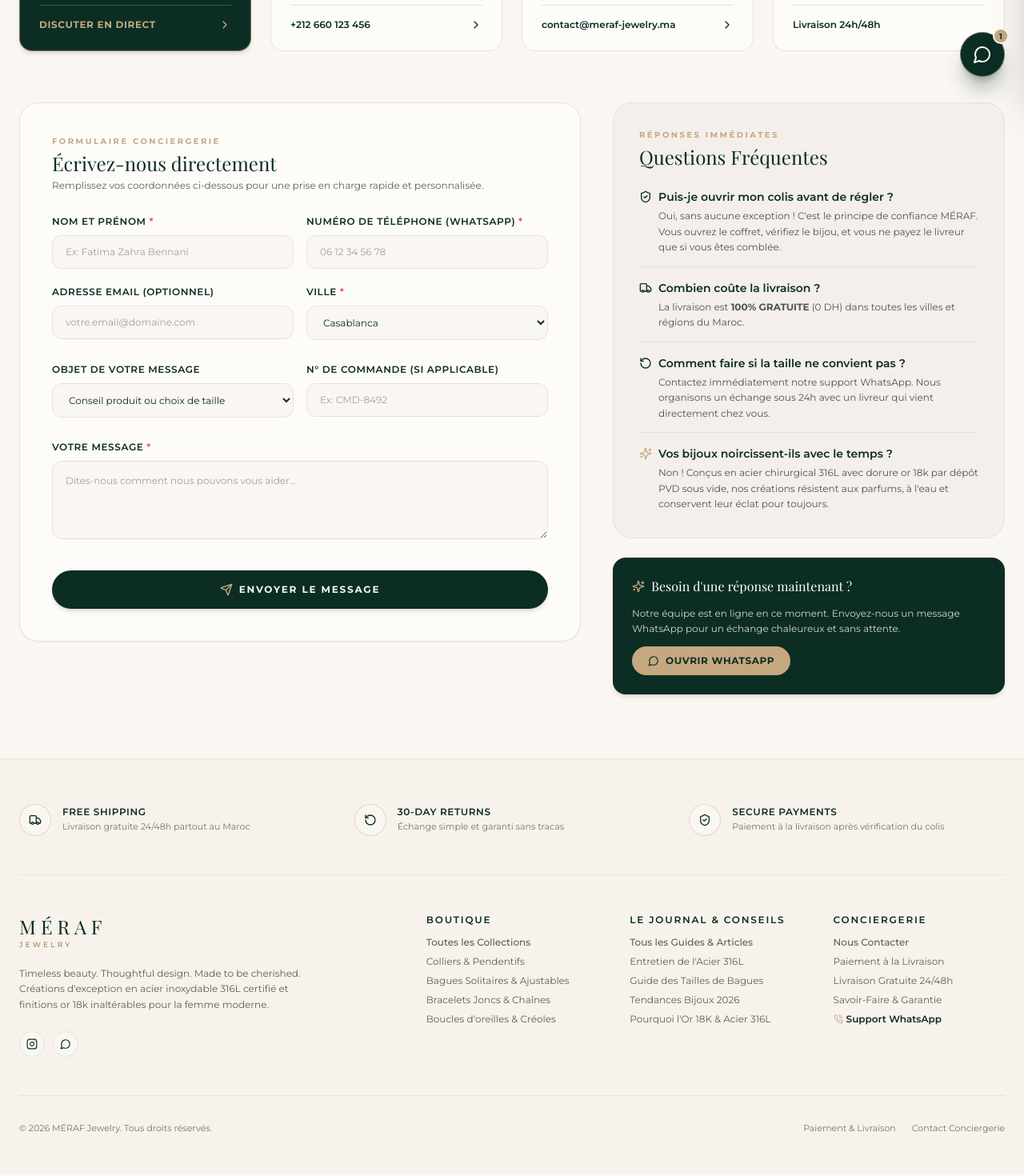
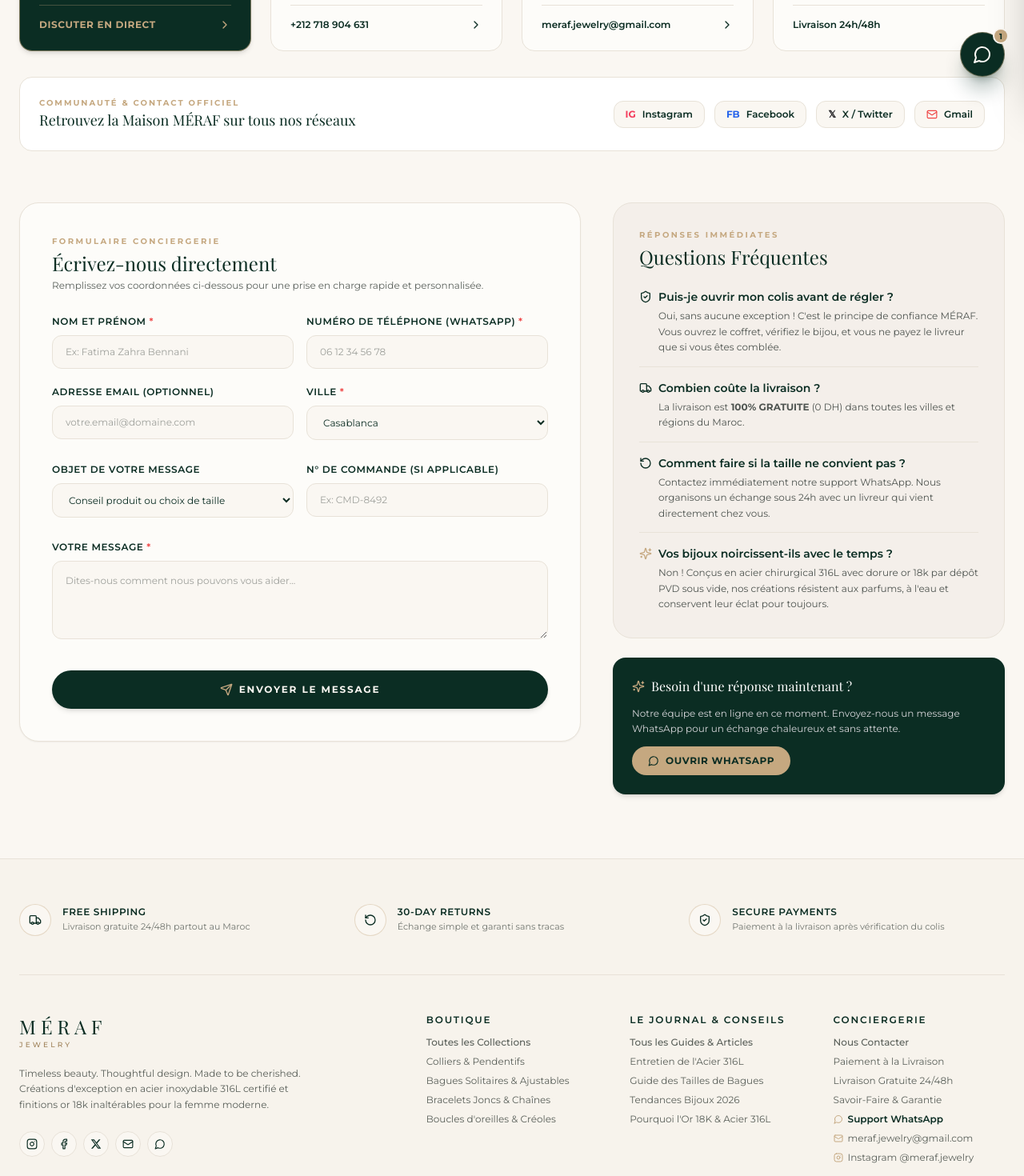
Before and after one commit to BenTaleb-Mehdi/cod-manager, a Next.js app in the folder frontend/: page /contact in a window 1280 px wide. Shown: the part 680-2150 px from the top of the page at 80% size. Built offline with nearby package versions, Linux system fonts and the light colour scheme.

Commit message:
feat: add storefront data helpers and core pages including contact, checkout success, and order forms

```diff
--- a/frontend/src/app/contact/page.tsx
+++ b/frontend/src/app/contact/page.tsx
@@ -12,7 +12,7 @@
   Sparkles,
   RotateCcw,
 } from "lucide-react";
-import { BRAND_PHONE_WHATSAPP } from "@/lib/storefront-data";
+import { BRAND_PHONE_WHATSAPP, BRAND_SOCIALS, BRAND_GMAIL } from "@/lib/storefront-data";
 import { ContactForm } from "@/components/storefront/contact-form";
 
 export const metadata = {
@@ -129,7 +129,7 @@
 
           {/* 2. Phone Call */}
           <a
-            href="tel:+212660123456"
+            href={`tel:+${BRAND_PHONE_WHATSAPP}`}
             className="group rounded-2xl border border-[#E8E2D8] bg-[#FDFCF9] p-6 shadow-xs hover:shadow-lg hover:border-[#C5A880] hover:-translate-y-1 transition-all duration-300 flex flex-col justify-between"
           >
             <div className="space-y-3">
@@ -147,14 +147,14 @@
               </div>
             </div>
             <div className="pt-4 mt-2 border-t border-[#E8E2D8] text-xs font-semibold text-[#0B2D23] group-hover:text-[#9F8259] flex items-center justify-between">
-              <span>+212 660 123 456</span>
+              <span>+212 718 904 631</span>
               <ChevronRight className="h-4 w-4" />
             </div>
           </a>
 
-          {/* 3. Email Support */}
+          {/* 3. Email & Gmail Support */}
           <a
-            href="mailto:contact@meraf-jewelry.ma"
+            href={BRAND_SOCIALS.gmail}
             className="group rounded-2xl border border-[#E8E2D8] bg-[#FDFCF9] p-6 shadow-xs hover:shadow-lg hover:border-[#C5A880] hover:-translate-y-1 transition-all duration-300 flex flex-col justify-between"
           >
             <div className="space-y-3">
@@ -163,15 +163,15 @@
               </div>
               <div>
                 <h3 className="font-serif text-lg font-normal text-[#0B2D23]">
-                  Service Électronique
+                  Service Gmail / Email
                 </h3>
                 <p className="text-xs text-[#18221D]/70 mt-1">
-                  Pour vos questions administratives et partenariats.
+                  Pour vos questions, partenariats et commandes spéciales.
                 </p>
               </div>
             </div>
             <div className="pt-4 mt-2 border-t border-[#E8E2D8] text-xs font-semibold text-[#0B2D23] group-hover:text-[#9F8259] flex items-center justify-between">
-              <span>contact@meraf-jewelry.ma</span>
+              <span>{BRAND_GMAIL}</span>
               <ChevronRight className="h-4 w-4" />
             </div>
           </a>
@@ -194,6 +194,57 @@
             </div>
             <div className="pt-4 mt-2 border-t border-[#E8E2D8] text-xs font-semibold text-[#0B2D23]">
               <span>Livraison 24h/48h</span>
+            </div>
+          </div>
+        </div>
+
+        {/* Canaux Officiels & Réseaux Sociaux MÉRAF */}
+        <div className="mt-8 rounded-2xl border border-[#E8E2D8] bg-white p-5 sm:p-6 shadow-xs">
+          <div className="flex flex-col sm:flex-row items-start sm:items-center justify-between gap-4">
+            <div>
+              <span className="text-[10px] font-bold tracking-[0.2em] text-[#C5A880] uppercase block">
+                COMMUNAUTÉ & CONTACT OFFICIEL
+              </span>
+              <h3 className="font-serif text-base sm:text-lg text-[#0B2D23]">
+                Retrouvez la Maison MÉRAF sur tous nos réseaux
+              </h3>
+            </div>
+
+            <div className="flex items-center gap-3 flex-wrap">
+              <a
+                href={BRAND_SOCIALS.instagram}
+                target="_blank"
+                rel="noopener noreferrer"
+                className="flex items-center gap-2 rounded-xl border border-[#E8E2D8] bg-[#FAF7F2] hover:bg-white hover:border-[#0B2D23] px-3.5 py-2 text-xs font-semibold text-[#0B2D23] transition-all shadow-2xs"
+              >
+                <span className="text-rose-500 font-bold">IG</span>
+                <span>Instagram</span>
+              </a>
+              <a
+                href={BRAND_SOCIALS.facebook}
+                target="_blank"
+                rel="noopener noreferrer"
+                className="flex items-center gap-2 rounded-xl border border-[#E8E2D8] bg-[#FAF7F2] hover:bg-white hover:border-[#0B2D23] px-3.5 py-2 text-xs font-semibold text-[#0B2D23] transition-all shadow-2xs"
+              >
+                <span className="text-blue-600 font-bold">FB</span>
+                <span>Facebook</span>
+              </a>
+              <a
+                href={BRAND_SOCIALS.x}
+                target="_blank"
+                rel="noopener noreferrer"
+                className="flex items-center gap-2 rounded-xl border border-[#E8E2D8] bg-[#FAF7F2] hover:bg-white hover:border-[#0B2D23] px-3.5 py-2 text-xs font-semibold text-[#0B2D23] transition-all shadow-2xs"
+              >
+                <span className="text-zinc-900 font-bold">𝕏</span>
+                <span>X / Twitter</span>
+              </a>
+              <a
+                href={BRAND_SOCIALS.gmail}
+                className="flex items-center gap-2 rounded-xl border border-[#E8E2D8] bg-[#FAF7F2] hover:bg-white hover:border-[#0B2D23] px-3.5 py-2 text-xs font-semibold text-[#0B2D23] transition-all shadow-2xs"
+              >
+                <Mail className="h-3.5 w-3.5 text-red-500" />
+                <span>Gmail</span>
+              </a>
             </div>
           </div>
         </div>
--- a/frontend/src/app/merci/page.tsx
+++ b/frontend/src/app/merci/page.tsx
@@ -14,7 +14,7 @@
   Sparkles,
   Clock,
 } from "lucide-react";
-import { BRAND_PHONE_WHATSAPP } from "@/lib/storefront-data";
+import { BRAND_PHONE_WHATSAPP, BRAND_SOCIALS } from "@/lib/storefront-data";
 
 interface SavedOrder {
   orderId?: string;
@@ -169,13 +169,13 @@
 
         <div className="grid grid-cols-1 sm:grid-cols-2 gap-3">
           <a
-            href="https://instagram.com"
+            href={BRAND_SOCIALS.instagram}
             target="_blank"
             rel="noopener noreferrer"
             className="flex items-center justify-center gap-2 rounded-full border border-[#E8E2D8] bg-[#FAF7F2] py-3 px-3 text-xs font-medium text-[#0B2D23] hover:bg-white transition-colors"
           >
             <Instagram className="h-4 w-4 text-[#C5A880]" />
-            <span>Rejoindre @meraf.jewelry</span>
+            <span>Instagram @meraf.jewelry</span>
           </a>
 
           <Link
--- a/frontend/src/components/storefront/storefront-footer.tsx
+++ b/frontend/src/components/storefront/storefront-footer.tsx
@@ -5,11 +5,21 @@
   RotateCcw,
   ShieldCheck,
   Instagram,
+  Facebook,
+  Mail,
   MessageCircle,
   PhoneCall,
   Sparkles,
 } from "lucide-react";
-import { BRAND_PHONE_WHATSAPP } from "@/lib/storefront-data";
+import { BRAND_PHONE_WHATSAPP, BRAND_SOCIALS, BRAND_GMAIL } from "@/lib/storefront-data";
+
+function XLogo({ className = "h-3.5 w-3.5" }: { className?: string }) {
+  return (
+    <svg className={className} viewBox="0 0 24 24" fill="currentColor">
+      <path d="M18.244 2.25h3.308l-7.227 8.26 8.502 11.24H16.17l-5.214-6.817L4.99 21.75H1.68l7.73-8.835L1.254 2.25H8.08l4.713 6.231zm-1.161 17.52h1.833L7.084 4.126H5.117z" />
+    </svg>
+  );
+}
 
 export function StorefrontFooter() {
   return (
@@ -77,22 +87,53 @@
               Timeless beauty. Thoughtful design. Made to be cherished. Créations d&apos;exception en acier inoxydable 316L certifié et finitions or 18k inaltérables pour la femme moderne.
             </p>
 
-            <div className="flex items-center gap-2.5 pt-2">
+            {/* Réseaux Sociaux & Contact Direct */}
+            <div className="flex items-center gap-2 pt-2 flex-wrap">
               <a
-                href="https://instagram.com"
+                href={BRAND_SOCIALS.instagram}
                 target="_blank"
                 rel="noopener noreferrer"
-                aria-label="Instagram"
-                className="h-8 w-8 rounded-full border border-[#E8E2D8] bg-[#FAF7F2] flex items-center justify-center text-[#0B2D23] hover:border-[#0B2D23] transition-colors"
+                aria-label="Instagram @meraf.jewelry"
+                title="Instagram"
+                className="h-8 w-8 rounded-full border border-[#E8E2D8] bg-[#FAF7F2] flex items-center justify-center text-[#0B2D23] hover:text-[#C5A880] hover:border-[#0B2D23] hover:scale-110 active:scale-95 transition-all shadow-2xs"
               >
                 <Instagram className="h-3.5 w-3.5" />
               </a>
               <a
-                href={`https://wa.me/${BRAND_PHONE_WHATSAPP}`}
+                href={BRAND_SOCIALS.facebook}
                 target="_blank"
                 rel="noopener noreferrer"
-                aria-label="WhatsApp"
-                className="h-8 w-8 rounded-full border border-[#E8E2D8] bg-[#FAF7F2] flex items-center justify-center text-[#0B2D23] hover:border-[#0B2D23] transition-colors"
+                aria-label="Facebook Maison MÉRAF"
+                title="Facebook"
+                className="h-8 w-8 rounded-full border border-[#E8E2D8] bg-[#FAF7F2] flex items-center justify-center text-[#0B2D23] hover:text-[#C5A880] hover:border-[#0B2D23] hover:scale-110 active:scale-95 transition-all shadow-2xs"
+              >
+                <Facebook className="h-3.5 w-3.5" />
+              </a>
+              <a
+                href={BRAND_SOCIALS.x}
+                target="_blank"
+                rel="noopener noreferrer"
+                aria-label="X (Twitter) @meraf_jewelry"
+                title="X (Twitter)"
+                className="h-8 w-8 rounded-full border border-[#E8E2D8] bg-[#FAF7F2] flex items-center justify-center text-[#0B2D23] hover:text-[#C5A880] hover:border-[#0B2D23] hover:scale-110 active:scale-95 transition-all shadow-2xs"
+              >
+                <XLogo className="h-3.5 w-3.5" />
+              </a>
+              <a
+                href={BRAND_SOCIALS.gmail}
+                aria-label={`Gmail (${BRAND_GMAIL})`}
+                title={`Gmail : ${BRAND_GMAIL}`}
+                className="h-8 w-8 rounded-full border border-[#E8E2D8] bg-[#FAF7F2] flex items-center justify-center text-[#0B2D23] hover:text-[#C5A880] hover:border-[#0B2D23] hover:scale-110 active:scale-95 transition-all shadow-2xs"
+              >
+                <Mail className="h-3.5 w-3.5" />
+              </a>
+              <a
+                href={BRAND_SOCIALS.whatsapp}
+                target="_blank"
+                rel="noopener noreferrer"
+                aria-label="WhatsApp Concierge"
+                title="WhatsApp Concierge"
+                className="h-8 w-8 rounded-full border border-[#E8E2D8] bg-[#FAF7F2] flex items-center justify-center text-[#0B2D23] hover:text-emerald-700 hover:border-emerald-700 hover:scale-110 active:scale-95 transition-all shadow-2xs"
               >
                 <MessageCircle className="h-3.5 w-3.5" />
               </a>
@@ -195,12 +236,30 @@
               </li>
               <li>
                 <a
-                  href={`https://wa.me/${BRAND_PHONE_WHATSAPP}`}
+                  href={BRAND_SOCIALS.whatsapp}
                   target="_blank"
                   rel="noopener noreferrer"
-                  className="hover:text-[#0B2D23] transition-colors flex items-center gap-1 text-[#0B2D23] font-semibold"
+                  className="hover:text-[#0B2D23] transition-colors flex items-center gap-1.5 text-[#0B2D23] font-semibold"
                 >
-                  <PhoneCall className="h-3 w-3 text-[#C5A880]" /> Support WhatsApp
+                  <MessageCircle className="h-3 w-3 text-[#C5A880]" /> Support WhatsApp
+                </a>
+              </li>
+              <li>
+                <a
+                  href={BRAND_SOCIALS.gmail}
+                  className="hover:text-[#0B2D23] transition-colors flex items-center gap-1.5"
+                >
+                  <Mail className="h-3 w-3 text-[#C5A880]" /> {BRAND_GMAIL}
+                </a>
+              </li>
+              <li>
+                <a
+                  href={BRAND_SOCIALS.instagram}
+                  target="_blank"
+                  rel="noopener noreferrer"
+                  className="hover:text-[#0B2D23] transition-colors flex items-center gap-1.5"
+                >
+                  <Instagram className="h-3 w-3 text-[#C5A880]" /> Instagram @meraf.jewelry
                 </a>
               </li>
             </ul>
--- a/frontend/src/components/storefront/storefront-header.tsx
+++ b/frontend/src/components/storefront/storefront-header.tsx
@@ -20,9 +20,20 @@
   CircleDot,
   Clock,
   Package,
+  Instagram,
+  Facebook,
+  Mail,
 } from "lucide-react";
-import { BRAND_NAME, BRAND_SUBTITLE, buildWhatsAppOrderLink, BRAND_PHONE_WHATSAPP } from "@/lib/storefront-data";
+import { BRAND_NAME, BRAND_SUBTITLE, buildWhatsAppOrderLink, BRAND_PHONE_WHATSAPP, BRAND_SOCIALS, BRAND_GMAIL } from "@/lib/storefront-data";
 import { useCart } from "@/context/cart-context";
+
+function XLogo({ className = "h-3.5 w-3.5" }: { className?: string }) {
+  return (
+    <svg className={className} viewBox="0 0 24 24" fill="currentColor">
+      <path d="M18.244 2.25h3.308l-7.227 8.26 8.502 11.24H16.17l-5.214-6.817L4.99 21.75H1.68l7.73-8.835L1.254 2.25H8.08l4.713 6.231zm-1.161 17.52h1.833L7.084 4.126H5.117z" />
+    </svg>
+  );
+}
 
 export function StorefrontHeader() {
   const { openCart, totalItems } = useCart();
@@ -465,6 +476,48 @@
                 <span>Livraison 24h/48h</span>
               </div>
             </div>
+
+            {/* Réseaux Sociaux MÉRAF */}
+            <div className="pt-2 flex items-center justify-center gap-2.5">
+              <a
+                href={BRAND_SOCIALS.instagram}
+                target="_blank"
+                rel="noopener noreferrer"
+                aria-label="Instagram @meraf.jewelry"
+                title="Instagram"
+                className="h-8 w-8 rounded-full border border-[#E8E2D8] bg-white flex items-center justify-center text-[#0B2D23] hover:text-[#C5A880] transition-colors"
+              >
+                <Instagram className="h-3.5 w-3.5" />
+              </a>
+              <a
+                href={BRAND_SOCIALS.facebook}
+                target="_blank"
+                rel="noopener noreferrer"
+                aria-label="Facebook Maison MÉRAF"
+                title="Facebook"
+                className="h-8 w-8 rounded-full border border-[#E8E2D8] bg-white flex items-center justify-center text-[#0B2D23] hover:text-[#C5A880] transition-colors"
+              >
+                <Facebook className="h-3.5 w-3.5" />
+              </a>
+              <a
+                href={BRAND_SOCIALS.x}
+                target="_blank"
+                rel="noopener noreferrer"
+                aria-label="X (Twitter) @meraf_jewelry"
+                title="X"
+                className="h-8 w-8 rounded-full border border-[#E8E2D8] bg-white flex items-center justify-center text-[#0B2D23] hover:text-[#C5A880] transition-colors"
+              >
+                <XLogo className="h-3 w-3" />
+              </a>
+              <a
+                href={BRAND_SOCIALS.gmail}
+                aria-label={`Gmail (${BRAND_GMAIL})`}
+                title="Gmail"
+                className="h-8 w-8 rounded-full border border-[#E8E2D8] bg-white flex items-center justify-center text-[#0B2D23] hover:text-[#C5A880] transition-colors"
+              >
+                <Mail className="h-3.5 w-3.5" />
+              </a>
+            </div>
           </div>
         </div>
       </aside>
--- a/frontend/src/lib/storefront-data.ts
+++ b/frontend/src/lib/storefront-data.ts
@@ -2,10 +2,26 @@
 import citiesData from "@/data/morocco-cities.json";
 import { Product, MoroccoCity } from "@/types/storefront";
 
-export const BRAND_PHONE_WHATSAPP = "212660123456";
+export const BRAND_PHONE_WHATSAPP = "212718904631";
 export const BRAND_NAME = "MÉRAF";
 export const BRAND_SUBTITLE = "JEWELRY";
 export const BRAND_SLOGAN = "Exquisite designs, ethically crafted to celebrate every moment that matters.";
+
+// Réseaux Sociaux & Coordonnées Storefront (Modifiables facilement)
+export const BRAND_INSTAGRAM = "https://www.instagram.com/meraf.jewelry";
+export const BRAND_FACEBOOK = "https://www.facebook.com/meraf.jewelry";
+export const BRAND_X = "https://x.com/meraf_jewelry";
+export const BRAND_GMAIL = "meraf.jewelry@gmail.com";
+export const BRAND_EMAIL = "meraf.jewelry@gmail.com";
+
+export const BRAND_SOCIALS = {
+  instagram: BRAND_INSTAGRAM,
+  facebook: BRAND_FACEBOOK,
+  x: BRAND_X,
+  gmail: `mailto:${BRAND_GMAIL}`,
+  email: `mailto:${BRAND_EMAIL}`,
+  whatsapp: `https://wa.me/${BRAND_PHONE_WHATSAPP}`,
+};
 
 export function getProducts(): Product[] {
   return productsData as Product[];
```
Also changed, not shown: frontend/src/components/cod-order-form.tsx (+24 -17 lines).
